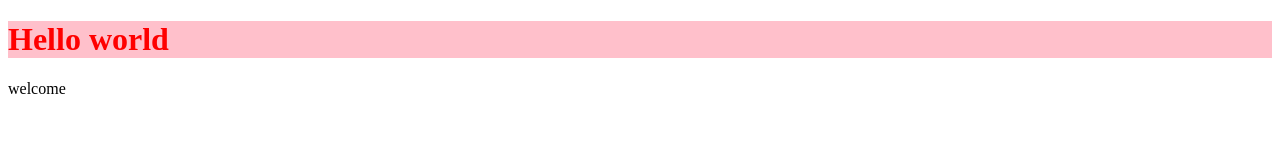
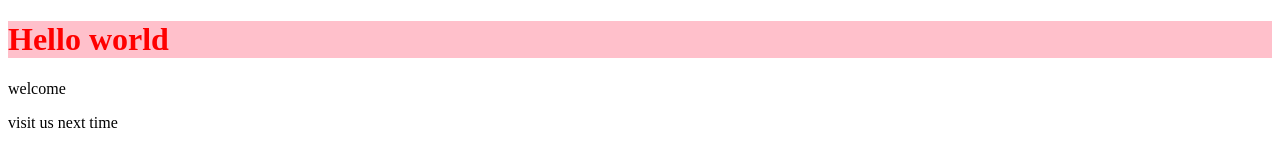
Before and after one commit to Charlie136-ctrl/git-playground, a plain HTML site: page index.html in a window 1280 px wide. Drawn offline with Linux system fonts and the light colour scheme.

Commit message:
Chore: added visit us message

```diff
--- a/index.html
+++ b/index.html
@@ -9,5 +9,6 @@
 <body>
     <h1>Hello world</h1>
     <p>welcome</p>
+    <p>visit us next time</p>
 </body>
 </html>
```
